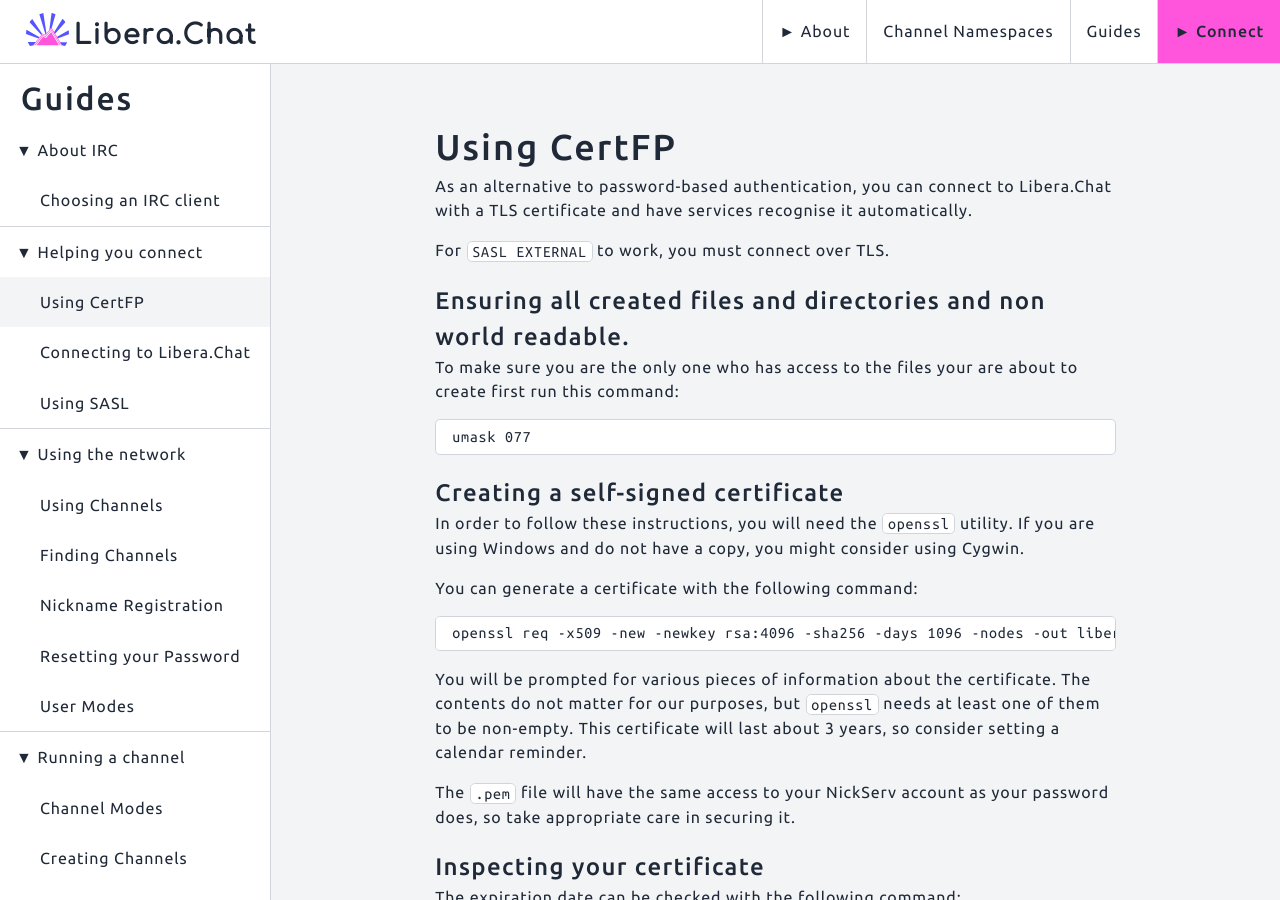
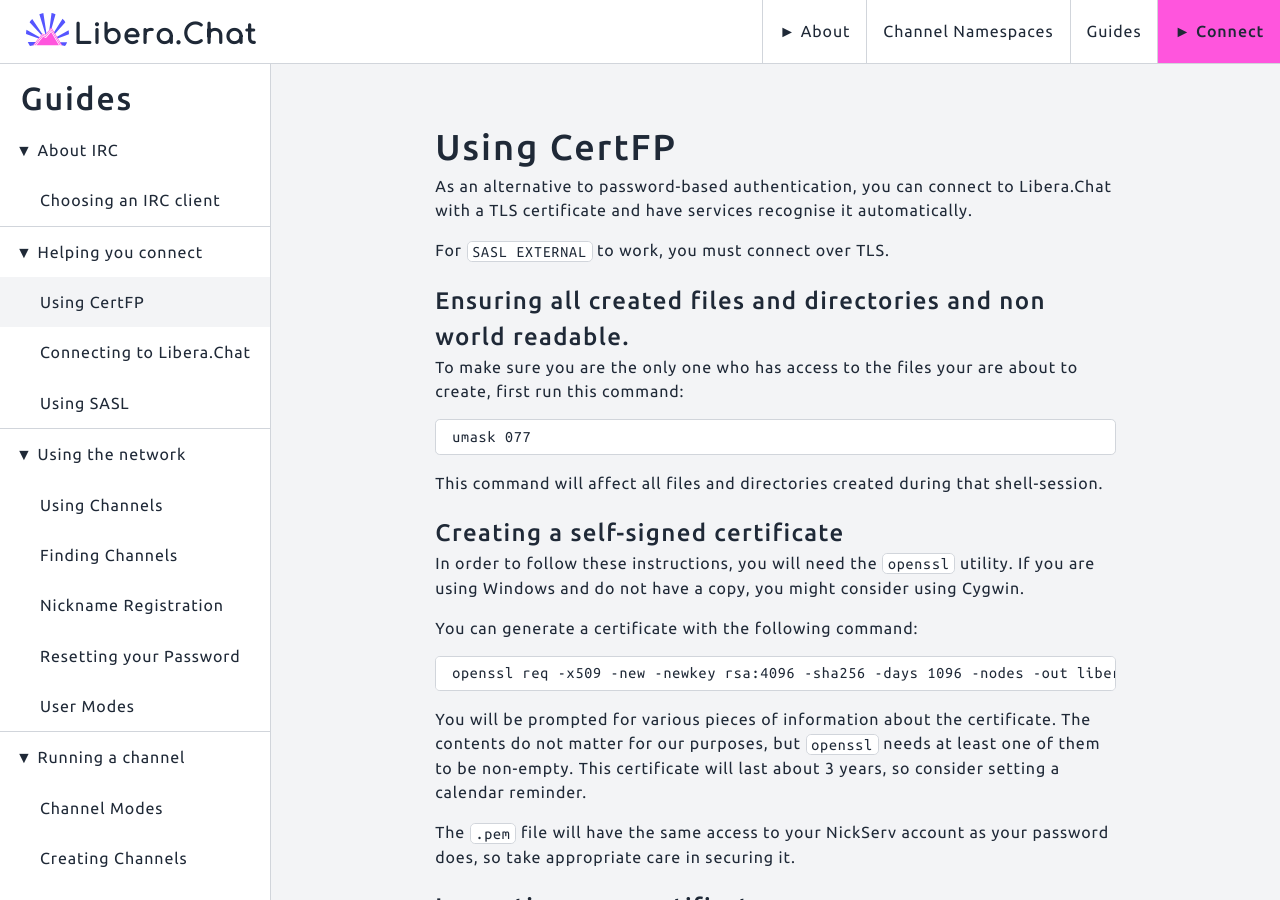
Before and after one commit to Libera-Chat/libera-chat.github.io, a Jekyll site: the page built from content/_guides/certfp.md, in a window 1280 px wide and 900 px high. Built offline with Jekyll 4.4.1, drawn with Linux system fonts in a browser that asks for light colours.

Commit message:
Update certfp.md
After some suggestions from marienz

```diff
--- a/content/_guides/certfp.md
+++ b/content/_guides/certfp.md
@@ -12,9 +12,11 @@
 
 ## Ensuring all created files and directories and non world readable.
 
-To make sure you are the only one who has access to the files your are about to create first run this command:
+To make sure you are the only one who has access to the files your are about to create, first run this command:
 
     umask 077
+
+ This command will affect all files and directories created during that shell-session.
 
 
 ## Creating a self-signed certificate
```
